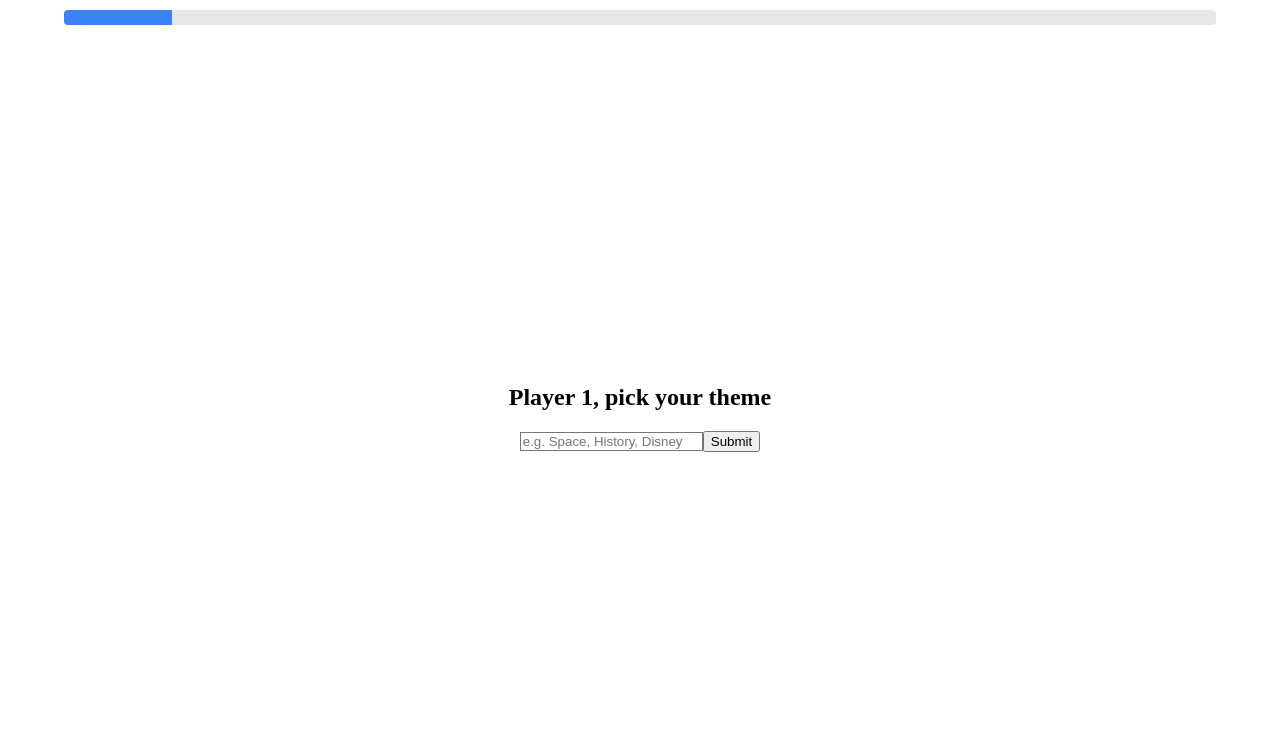
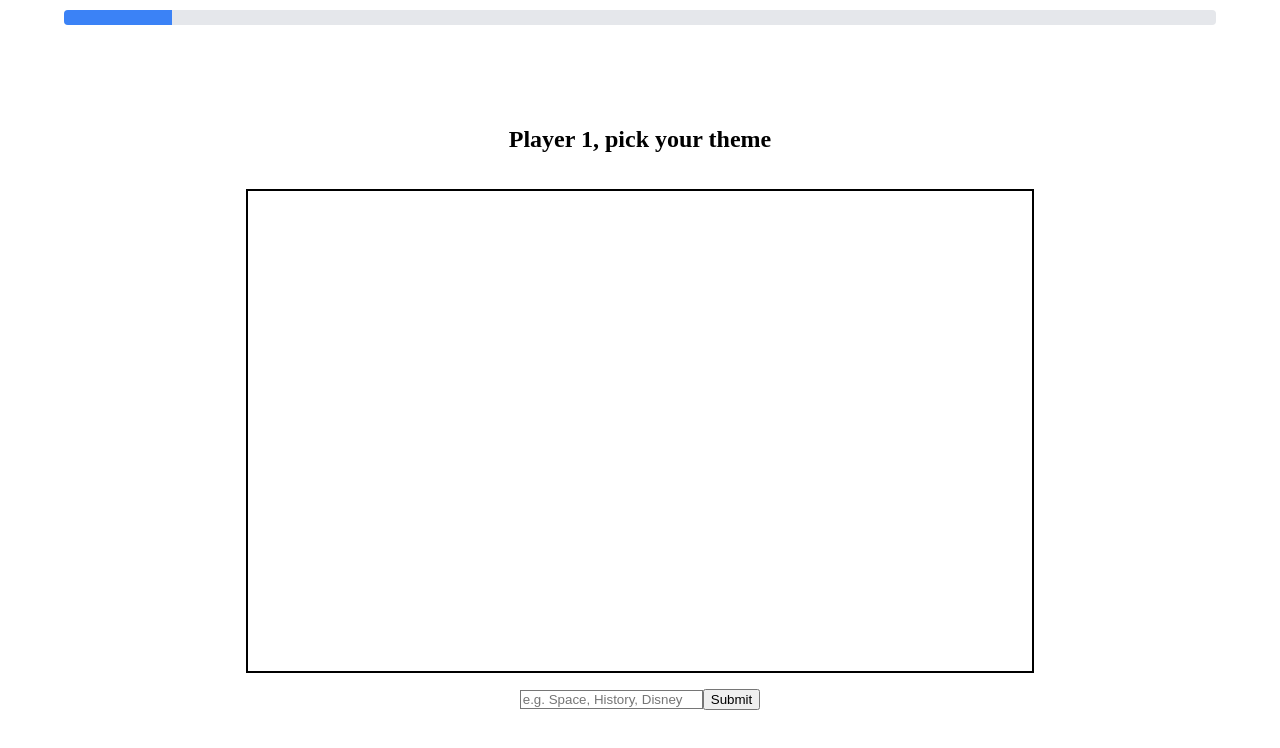
Before and after one commit to Prof-Rosario-UCLA/team17, a React (Vite) app in the folder triv-ai/: page / in a window 1280 px wide. Both pictures are taken after a click on the button "Start". Shown: the top 748 px of the page. Built offline with nearby package versions, Linux system fonts and the light colour scheme.

Commit message:
canvas api (still have small scaling issues)

```diff
--- /dev/null
+++ b/triv-ai/src/components/ThemeCanvas.ts
@@ -0,0 +1,100 @@
+export interface FloatingWord {
+  text: string;
+  x: number;
+  y: number;
+  dx: number;
+  dy: number;
+  boxWidth?: number;
+  boxHeight?: number;
+}
+
+let canvas: HTMLCanvasElement;
+let ctx: CanvasRenderingContext2D;
+let floatingWords: FloatingWord[] = [];
+let animationStarted = false;
+
+
+export function initializeCanvas() {
+  canvas = document.getElementById('gameCanvas') as HTMLCanvasElement;
+  ctx = canvas.getContext('2d') as CanvasRenderingContext2D;
+
+  requestAnimationFrame(() => {
+    const rect = canvas.getBoundingClientRect();
+    canvas.width = rect.width;
+    canvas.height = rect.height;
+  });
+
+  if (!animationStarted) {
+    requestAnimationFrame(update);
+    animationStarted = true;
+  }
+}
+
+
+export function addFloatingWord(input: string) {
+  if (!canvas || !ctx) return;
+
+  if (!floatingWords.find(word => word.text === input)) {
+    floatingWords.push({
+      text: input,
+      x: Math.random() * (canvas.width * 0.8),
+      y: Math.random() * (canvas.height * 0.8),
+      dx: (Math.random() - 0.5) * 5 + 1,
+      dy: (Math.random() - 0.5) * 5 + 1,
+    });
+  }
+}
+
+
+function drawWord(wordObj: FloatingWord) {
+
+  ctx.font = "16px Arial";
+  const paddingX = 12;
+  const paddingY = 6;
+
+  const textWidth = ctx.measureText(wordObj.text).width;
+  const textHeight = 16;
+
+  const boxWidth = textWidth + paddingX * 2;
+  const boxHeight = textHeight + paddingY * 2;
+
+  wordObj.boxWidth = boxWidth;
+  wordObj.boxHeight = boxHeight;
+
+
+  ctx.fillStyle = "#3b82f6";
+  ctx.beginPath();
+  ctx.roundRect(wordObj.x, wordObj.y, boxWidth, boxHeight, 6);
+  ctx.fill();
+
+
+  ctx.fillStyle = "#ffffff";
+  ctx.textAlign = "left";
+  ctx.textBaseline = "top";
+  ctx.fillText(wordObj.text, wordObj.x + paddingX, wordObj.y + paddingY);
+}
+
+
+
+
+function update(){
+    ctx.clearRect(0,0,canvas.width,canvas.height);
+
+    //add motion
+    floatingWords.forEach((word) => {
+        drawWord(word);
+
+        word.x += word.dx;
+        word.y += word.dy;
+
+        //collisions
+        if (word.x <= 0 || word.x + (word.boxWidth || 0) >= canvas.width) {
+        word.dx *= -1;
+        }
+
+        if (word.y <= 0 || word.y + (word.boxHeight || 0) >= canvas.height) {
+        word.dy *= -1;
+        }
+    });
+    requestAnimationFrame(update);
+}
--- a/triv-ai/src/components/ThemeScreen.css
+++ b/triv-ai/src/components/ThemeScreen.css
@@ -49,6 +49,21 @@
     width: 100%;
     animation: progress-bar 30s linear forwards;
 }
+.theme-wrapper{
+  display: flex;
+  flex-direction: column;
+  align-items: center;
+  gap: 1rem; /* spacing between canvas, input, and button */
+  padding: 1rem;
+}
+.theme-canvas {
+  width: 100%;
+  height: 60vh; /* or adjust to fit your layout */
+  border: 2px solid black;
+  display: block;
+  margin: 0 auto;
+}
+
 
 @keyframes progress-bar {
   0% {
@@ -58,3 +73,9 @@
     width: 100%;
   }
 }
+
+@media (min-width: 1200px) {
+  .theme-canvas {
+    width: 70%;
+  }
+}
--- a/triv-ai/src/components/ThemeScreen.tsx
+++ b/triv-ai/src/components/ThemeScreen.tsx
@@ -1,5 +1,6 @@
 import React, { useState, useEffect } from 'react';
 import './ThemeScreen.css';
+import { initializeCanvas, addFloatingWord } from './ThemeCanvas';
 
 export default function ThemeScreen({ onThemeSelected }: { onThemeSelected: (theme: string[]) => void }) {
     const [allThemes, setAllThemes] = useState<string[]>([]);
@@ -10,6 +11,13 @@ export default function ThemeScreen({ onThemeSelected }: { onThemeSelected: (the
     const [countdown, setCountdown] = useState(timePerRound);
     const numberOfPlayers = 4;
 
+    useEffect(() => {
+    if (!isReadyScreen) {
+
+        const id = setTimeout(() => initializeCanvas(), 50);
+        return () => clearTimeout(id);
+    }
+    }, [isReadyScreen]);
 
     useEffect(() => {
         if (!isReadyScreen && countdown > 0) {
@@ -36,6 +44,7 @@ export default function ThemeScreen({ onThemeSelected }: { onThemeSelected: (the
     const submitTheme = () => {
         if (themeInput) {
             setAllThemes((prev) => [...prev, themeInput]);
+            addFloatingWord(themeInput);
             setThemeInput('');
         }
     };
@@ -55,7 +64,10 @@ export default function ThemeScreen({ onThemeSelected }: { onThemeSelected: (the
                     <header className="theme-header">
                         <div className="progress-bar"/>
                     </header>
+                    <div className='theme-wrapper'>
                         <h2 className="text-xl mb-2">Player {playerIndex + 1}, pick your theme</h2>
+                        <canvas id="gameCanvas" className="theme-canvas"></canvas>
+                        <div>
                             <input
                                 value={themeInput}
                                 onChange={(e) => setThemeInput(e.target.value)}
@@ -70,6 +82,8 @@ export default function ThemeScreen({ onThemeSelected }: { onThemeSelected: (the
                             Submit
                             </button>
                         </div>
+                    </div>
+                </div>
             )}
         </div>
     );
```
Lines whose indentation alone changed are shown as unchanged.
